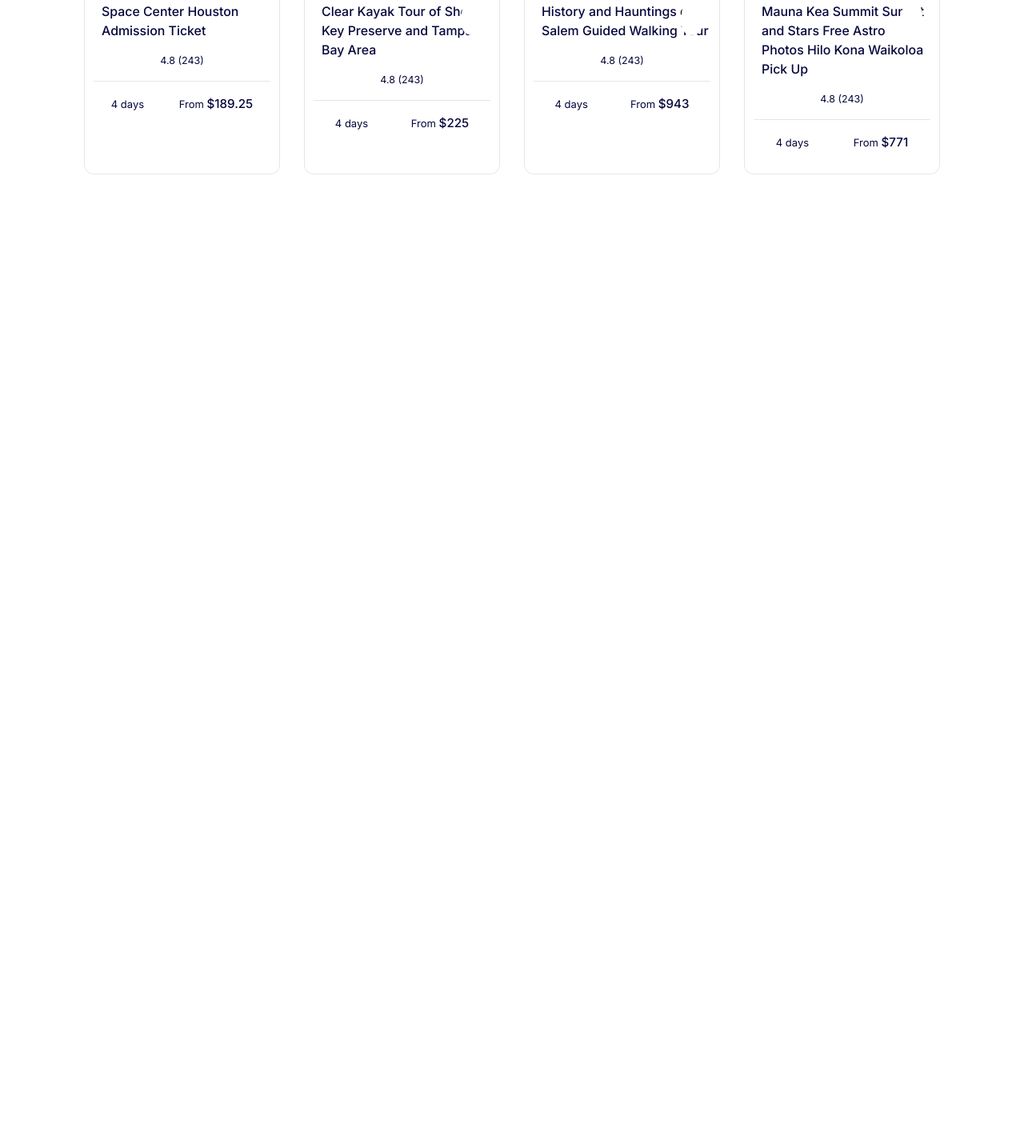
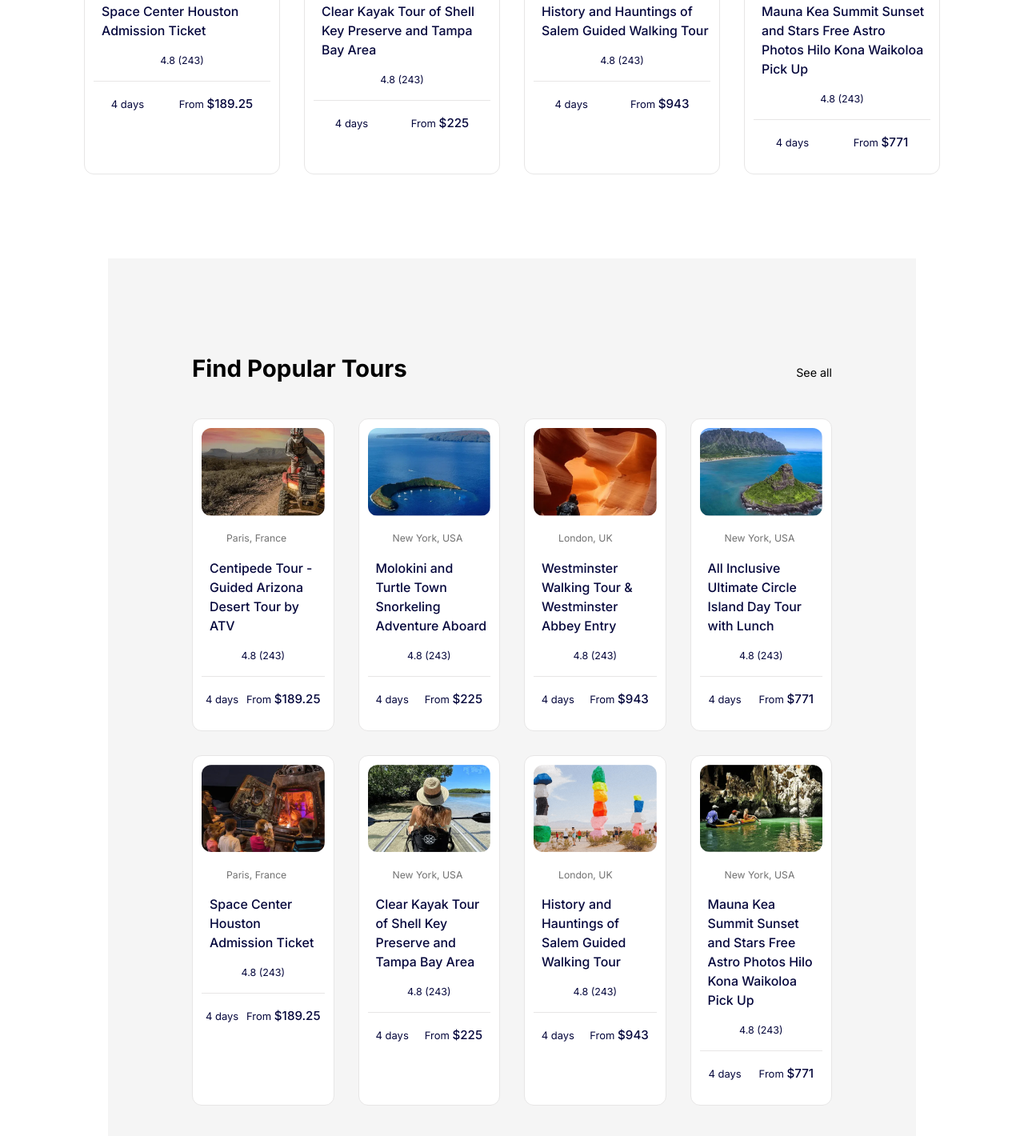
Before and after one commit to ritikamish/Sugar-Cosmetics-Clone, a website: page Figma/index.html in a window 1280 px wide. Shown: the part 856-2276 px from the top of the page at 80% size. Before the commit the page ends 1179 px from the top, so only its background shows below. Drawn offline with Linux system fonts and the light colour scheme; a web font is replaced by a local one.

Commit message:
day-5 task completed

```diff
--- a/Figma/index.html
+++ b/Figma/index.html
@@ -14,19 +14,16 @@
 <body>
 
     <!--find popular tours section [Ritika Day-3 Task-2] -->
-    <div class="container">
-        <section id="heading">
+    <div class="carts-container">
+        <section class="heading">
             <h1>Find Popular Tours</h1>
             <p>See all</p>
         </section>
 
-        <section id="carts">
-
-
-
-            <div class="cart">
+        <section class="carts">
+           <div class="cart">
                 <img src="assets/image (1).png" alt="">
-                <div class="icon"></div>
+                <div class="icon icoon"></div>
                 <p class="faded">Paris, France</p>
                 <h1>Centipede Tour - Guided Arizona
                     Desert Tour by ATV</h1>
@@ -175,5 +172,169 @@
         </section>
     </div>
 
+
+
+    <!--find popular tours section [Ritika Day-5 Task-1] -->
+    <div class="carts-container bg-color">
+      <section class="heading">
+          <h1>Find Popular Tours</h1>
+          <p>See all</p>
+      </section>
+
+      <section class="carts">
+
+
+
+          <div class="cart">
+              <img src="assets/image (1).png" alt="">
+              <div class="icon"></div>
+              <p class="faded">Paris, France</p>
+              <h1>Centipede Tour - Guided Arizona
+                  Desert Tour by ATV</h1>
+              <p>4.8 (243)</p>
+
+              <div class="text">
+                  <p>4 days</p>
+                  <p>From
+
+                      <span>$189.25</span>
+                  </p>
+              </div>
+          </div>
+
+
+          <div class="cart">
+              <img src="assets/image (2).png" alt="">
+              <div class="icon"></div>
+              <p class="faded">New York, USA</p>
+              <h1>Molokini and Turtle Town
+                  Snorkeling Adventure Aboard</h1>
+              <p>4.8 (243)</p>
+
+              <div class="text">
+                  <p>4 days</p>
+                  <p>From
+
+                      <span>$225</span>
+                  </p>
+              </div>
+          </div>
+
+
+          <div class="cart">
+              <img src="assets/image (3).png" alt="">
+              <div class="icon"></div>
+              <p class="faded">London, UK</p>
+              <h1>Westminster Walking Tour &
+                  Westminster Abbey Entry</h1>
+              <p>4.8 (243)</p>
+
+              <div class="text">
+                  <p>4 days</p>
+                  <p>From
+
+                      <span>$943</span>
+                  </p>
+              </div>
+          </div>
+
+
+
+          <div class="cart">
+              <img src="assets/image (4).png" alt="">
+              <div class="icon"></div>
+              <p class="faded">New York, USA</p>
+              <h1>All Inclusive Ultimate Circle Island
+                  Day Tour with Lunch</h1>
+              <p>4.8 (243)</p>
+
+              <div class="text">
+                  <p>4 days</p>
+                  <p>From
+
+                      <span>$771</span>
+                  </p>
+              </div>
+          </div>
+
+
+          <div class="cart">
+              <img src="assets/image (5).png" alt="">
+              <div class="icon"></div>
+              <p class="faded">Paris, France</p>
+              <h1>Space Center Houston Admission
+                  Ticket</h1>
+              <p>4.8 (243)</p>
+
+              <div class="text">
+                  <p>4 days</p>
+                  <p>From
+
+                      <span>$189.25</span>
+                  </p>
+              </div>
+          </div>
+
+          <div class="cart">
+              <img src="assets/image (6).png" alt="">
+              <div class="icon"></div>
+              <p class="faded">New York, USA</p>
+              <h1>Clear Kayak Tour of Shell Key
+                  Preserve and Tampa Bay Area</h1>
+              <p>4.8 (243)</p>
+
+              <div class="text">
+                  <p>4 days</p>
+                  <p>From
+
+                      <span>$225</span>
+                  </p>
+              </div>
+          </div>
+
+
+
+          <div class="cart">
+              <img src="assets/image (7).png" alt="">
+              <div class="icon"></div>
+              <p class="faded">London, UK</p>
+              <h1>History and Hauntings of Salem
+                  Guided Walking Tour</h1>
+              <p>4.8 (243)</p>
+
+              <div class="text">
+                  <p>4 days</p>
+                  <p>From
+
+                      <span>$943</span>
+                  </p>
+              </div>
+          </div>
+
+          <div class="cart">
+              <img src="assets/image (8).png" alt="">
+              <div class="icon"></div>
+              <p class="faded">New York, USA</p>
+              <h1>Mauna Kea Summit Sunset and
+                  Stars Free Astro Photos Hilo Kona
+                  Waikoloa Pick Up</h1>
+              <p>4.8 (243)</p>
+
+              <div class="text">
+                  <p>4 days</p>
+                  <p>From
+
+                      <span>$771</span>
+                  </p>
+              </div>
+          </div>
+
+
+
+
+
+      </section>
+  </div>
+
 </body>
 </html>
--- a/Figma/styles.scss
+++ b/Figma/styles.scss
@@ -1,13 +1,14 @@
-
+// TASK -FIND POPULAR TOURS [RITIKA DAY-3 TASK 1]
 body {
     max-width: 1800px;
     margin: auto;
 }
 
-.container {
+
+.carts-container {
     margin: 105px  !important;
 
-    >section#heading {
+    >section.heading {
         display: flex;
         justify-content: space-between;
         align-items: baseline;
@@ -28,7 +29,7 @@ body {
         }
     }
 
-    >section#carts {
+    >section.carts {
         display: grid;
         grid-template-columns: repeat(4, 1fr);
         grid-template-rows: auto;
@@ -40,6 +41,7 @@ body {
             border-radius: 12px;
             padding: 11px;
             position: relative;
+            background-color: #FFFFFF;
 
             >img {
                 width: 100%;
@@ -47,18 +49,17 @@ body {
             }
 
             >.icon {
-                top: 28vh;
+                top: 34%;
                 right: 21px;
                 position: absolute;
-                height: 5vh;
-                width: 2vw;
+                height: 6%;
+                width: 12%;
                 background-color: white;
-                border-radius: 35px;
+                border-radius: 50%;
                 visibility: visible;
             }
 
-
-            >.faded {
+       >.faded {
                 font-family: Inter;
                 font-weight: 400;
                 line-height: 24.38px;
@@ -118,11 +119,21 @@ body {
 }
 
 
+//
+
+
+.bg-color{
+    background-color: #F5F5F5;
+    padding: 115px 105px 120px 105px;
+    margin: 0 135px 120px  !important;
+}
+
+
 
 @media (max-width: 1000px) {
     .container{
 
-    >section#carts{
+    >section.carts{
         display: grid;
         grid-template-columns: repeat(2, 1fr);
         grid-template-rows: auto;
```
Also changed, not shown: Figma/styles.css, 1 other file.
